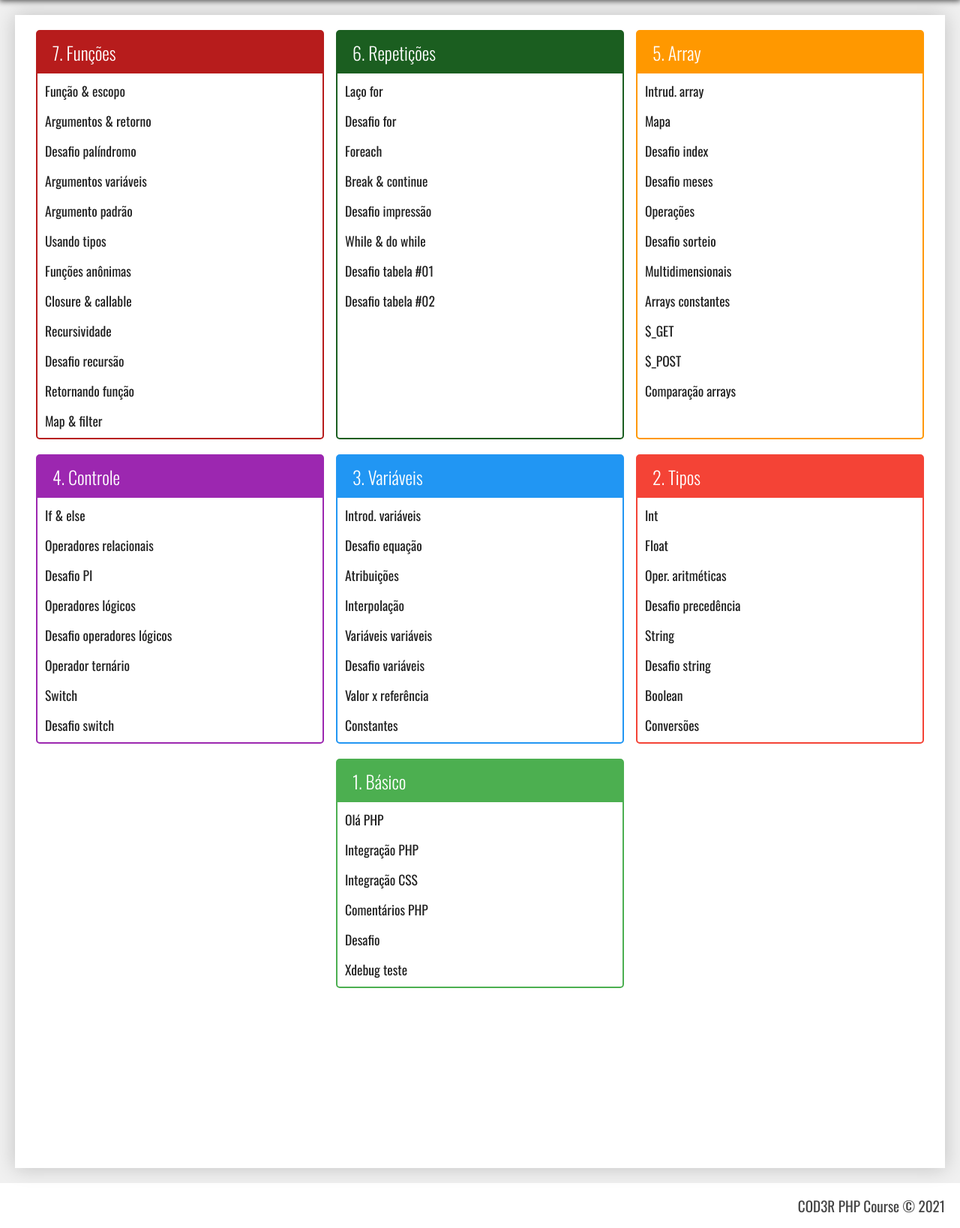
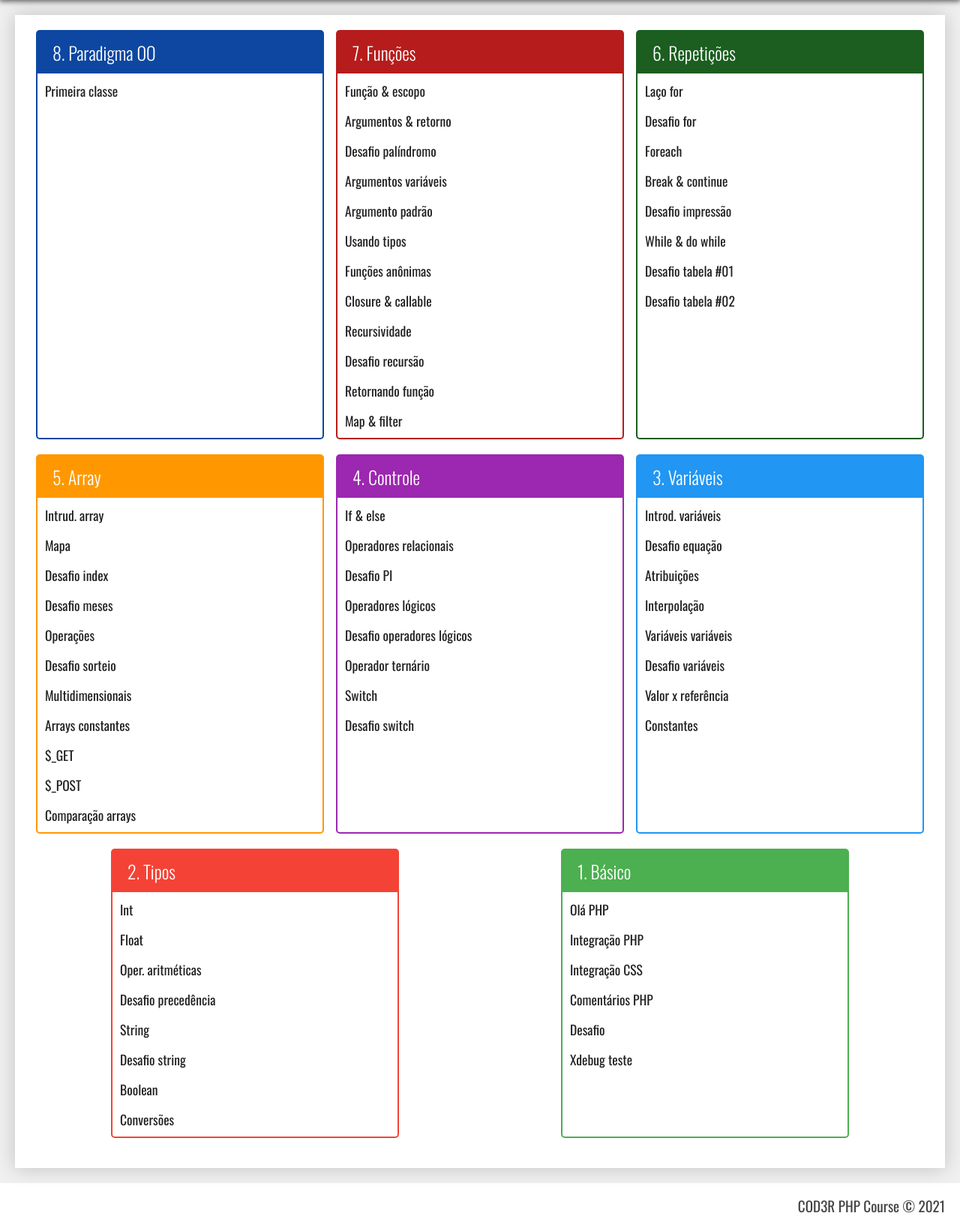
Before and after one commit to jeanmamelo/curso-php7, a PHP site: page / in a window 1280 px wide. Shown: the part 120-1758 px from the top of the page at 75% size. Run offline with PHP 8.4, Linux system fonts and the light colour scheme.

Commit message:
add classe_objetos

```diff
--- /dev/null
+++ b/projects/primeiroProjeto/classes_objetos/classe.php
@@ -0,0 +1,3 @@
+<div class="titulo">Primeira classe</div>
+
+<?php
--- a/projects/primeiroProjeto/index.php
+++ b/projects/primeiroProjeto/index.php
@@ -17,6 +17,14 @@
     <main class="principal">
         <div class="conteudo">
             <nav class="modulos">
+                <div class="modulo azul-escuro">
+                    <h3>8. Paradigma OO</h3>
+                    <ul>
+                        <li>
+                            <a href="exercicio.php?dir=classes_objetos&file=classe">Primeira classe</a>
+                        </li>
+                    </ul>
+                </div>
                 <div class="modulo vermelho-escuro">
                     <h3>7. Funções</h3>
                     <ul>
```
